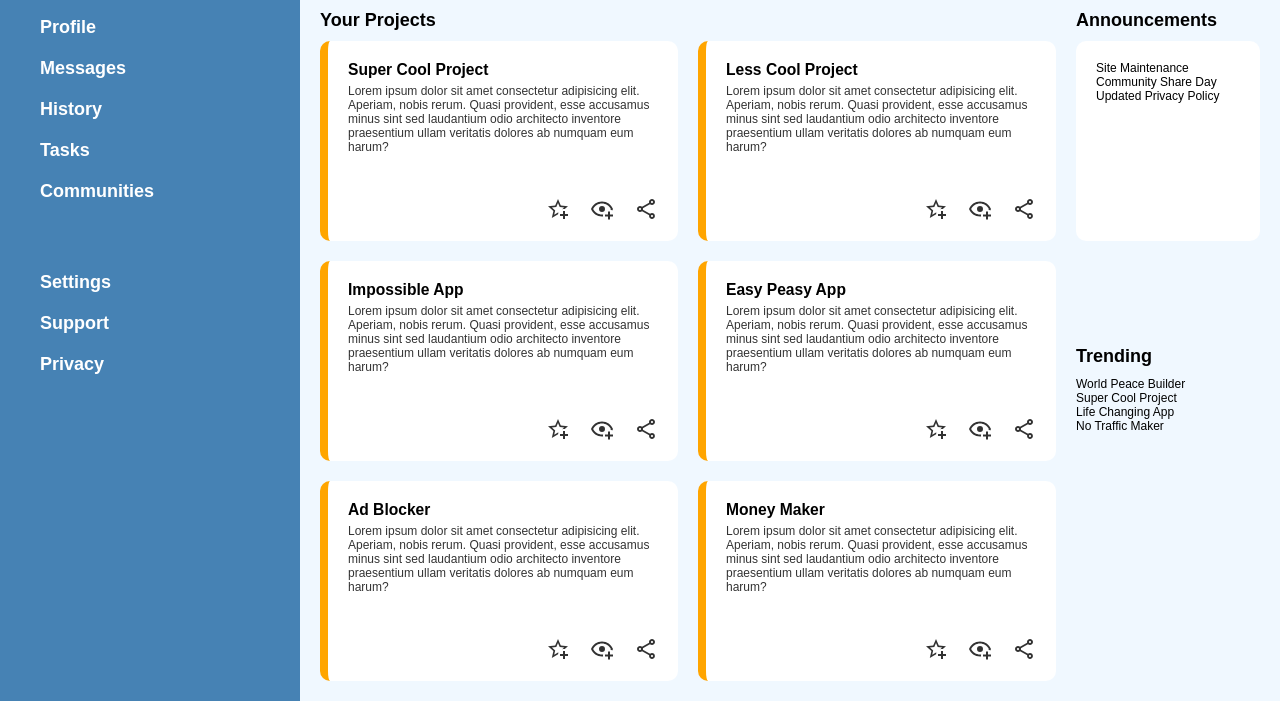
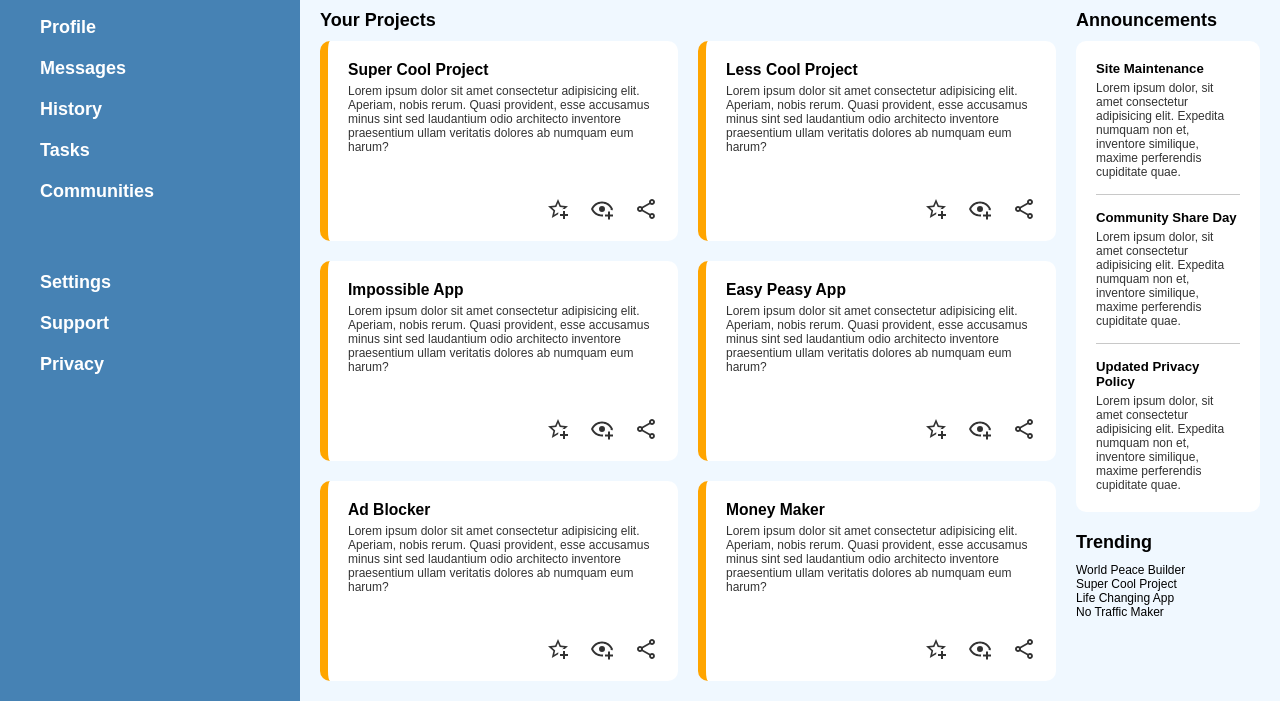
Before and after one commit to cheuyin/odin-admin-dashboard, a plain HTML site: page index.html in a window 1280 px wide. Shown: the part 156-857 px from the top of the page. Drawn offline with Linux system fonts and the light colour scheme.

Commit message:
Style 'Announcements' section

```diff
--- a/css/styles.css
+++ b/css/styles.css
@@ -189,9 +189,8 @@ button {
   opacity: 80%;
 }
 
-.main > .cell:last-child {
-  display: grid;
-  grid-template-rows: 1fr 1fr;
+.main .announcements {
+  margin-bottom: 20px;
 }
 
 .main .announcements p.label {
@@ -202,9 +201,24 @@ button {
 
 .main .announcements .card {
   background-color: white;
-  height: 200px;
   padding: 20px;
   border-radius: 10px;
   position: relative;
   box-sizing: border-box;
 }
+
+.main .announcements .card > div:not(:last-child) {
+  padding-bottom: 15px;
+  margin-bottom: 15px;
+  border-bottom: 1px solid rgba(200, 200, 200);
+}
+
+.main .announcements .card p.heading {
+  font-weight: bold;
+  font-size: 1.1rem;
+  margin-bottom: 5px;
+}
+
+.main .announcements .card p.content {
+  opacity: 80%;
+}
--- a/index.html
+++ b/index.html
@@ -150,16 +150,30 @@
               <img src="./img/share-variant-outline.svg" alt="share icon">
             </p>
           </div>
-
         </div>
       </div>
       <div class="cell">
         <div class="announcements">
           <p class="label">Announcements</p>
           <div class="card">
-            <p>Site Maintenance</p>
-            <p>Community Share Day</p>
-            <p>Updated Privacy Policy</p>
+            <div>
+              <p class="heading">Site Maintenance</p>
+              <p class="content">
+                Lorem ipsum dolor, sit amet consectetur adipisicing elit. Expedita numquam non et, inventore similique, maxime perferendis cupiditate quae.
+              </p>
+            </div>
+            <div>
+              <p class="heading">Community Share Day</p>
+              <p class="content">
+                Lorem ipsum dolor, sit amet consectetur adipisicing elit. Expedita numquam non et, inventore similique, maxime perferendis cupiditate quae.
+              </p>
+            </div>
+            <div>
+              <p class="heading">Updated Privacy Policy</p>
+              <p class="content">
+                Lorem ipsum dolor, sit amet consectetur adipisicing elit. Expedita numquam non et, inventore similique, maxime perferendis cupiditate quae.
+              </p>
+            </div>
           </div>
         </div>
         <div class="trending">
```
